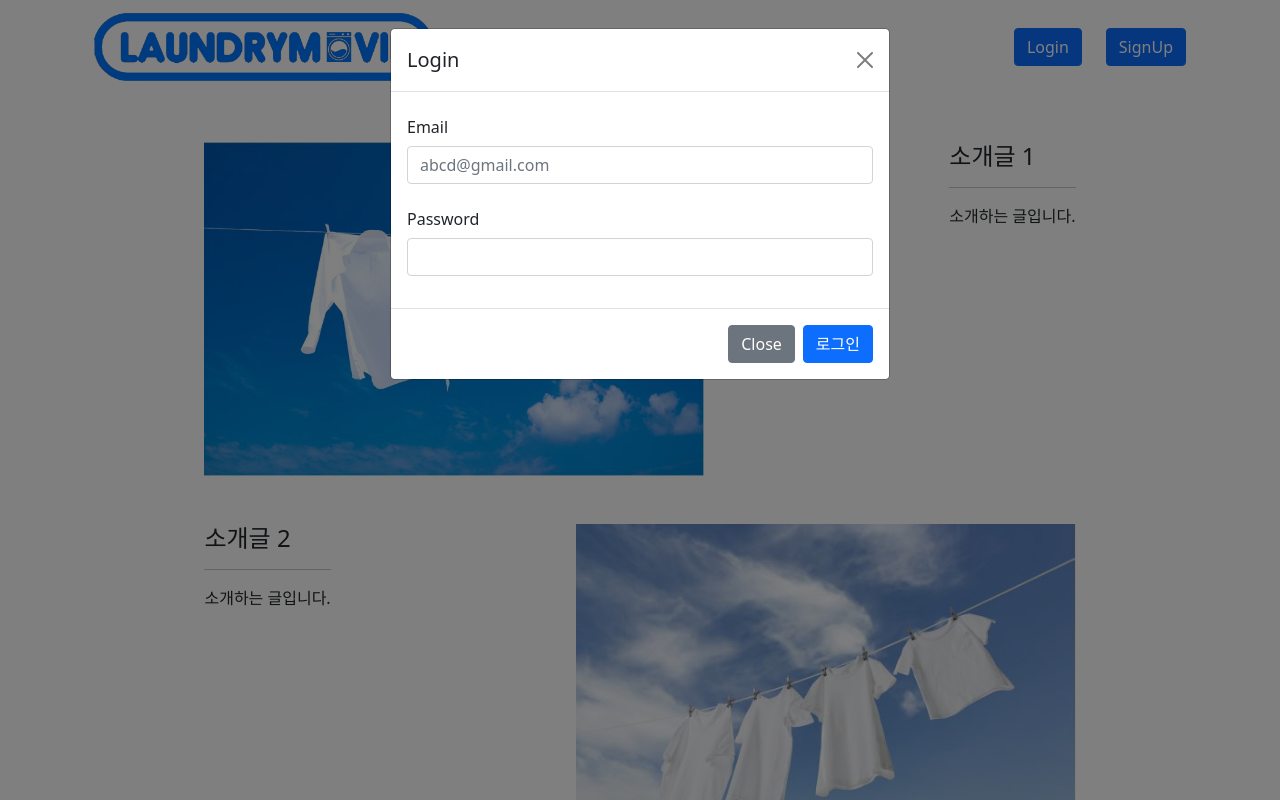
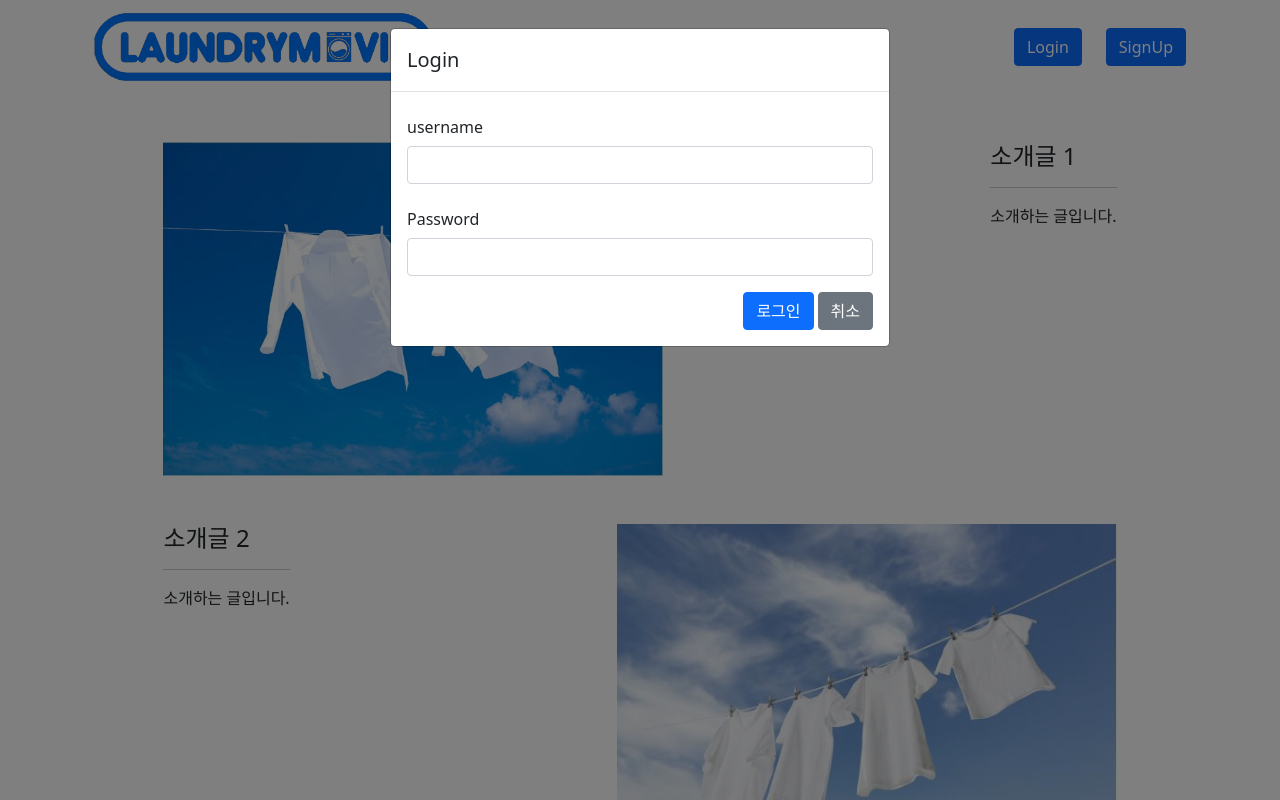
Before and after one commit to qooktree1/Laundry-Movie, a Django app: page /movies/ in a window 1280 px wide, after a click on "Login". Run offline with Django 3.2, Linux system fonts and the light colour scheme.

Commit message:
0522_끝

```diff
--- /dev/null
+++ b/Laundry-Movie/accounts/templates/accounts/profile.html
@@ -0,0 +1,5 @@
+{% extends 'base.html' %}
+
+{% block content %}
+<h1>{{user.username}}</h1>
+{% endblock content %}
--- a/Laundry-Movie/accounts/urls.py
+++ b/Laundry-Movie/accounts/urls.py
@@ -4,5 +4,8 @@
 app_name = 'accounts'
 
 urlpatterns = [
-    path('profile/<username>/', views.profile),
+    path('signup/', views.signup, name="signup"),
+    path('login/', views.login, name="login"),
+    path('logout/', views.logout, name="logout"),
+    path('profile/<username>/', views.profile, name="profile"),
 ]
--- a/Laundry-Movie/laundry_movie/settings.py
+++ b/Laundry-Movie/laundry_movie/settings.py
@@ -73,7 +73,6 @@
     ],
 }
 '''
-
 MIDDLEWARE = [
     'django.middleware.security.SecurityMiddleware',
     'django.contrib.sessions.middleware.SessionMiddleware',
--- a/Laundry-Movie/laundry_movie/urls.py
+++ b/Laundry-Movie/laundry_movie/urls.py
@@ -7,6 +7,6 @@
     path('dumpdata/', include('dumpData.urls')),
     path('community/', include('community.urls')),
     path('accounts/', include('accounts.urls')),
-    path('accounts/', include('dj_rest_auth.urls')),
-    path('accounts/signup/', include('dj_rest_auth.registration.urls')),
+    # path('accounts/', include('dj_rest_auth.urls')),
+    # path('accounts/signup/', include('dj_rest_auth.registration.urls')),
 ]
--- a/Laundry-Movie/movies/templates/movies/index.html
+++ b/Laundry-Movie/movies/templates/movies/index.html
@@ -14,7 +14,7 @@
     <nav class="navbar navbar-expand-sm">
       <div class="container-fluid">
         <a class="navbar-brand" href="#">
-          <img src="{% static 'LOGO.png'%}" alt="logo_img" style="width:340px;">
+          <img href="{% url 'movies:index' %}" src="{% static 'LOGO.png'%}" alt="logo_img" style="width:340px;">
         </a>
 
         <div class="">
@@ -40,26 +40,28 @@
         <div class="modal-content">
           <div class="modal-header">
             <h5 class="modal-title" id="loginModalLabal">Login</h5>
-            <button type="button" class="btn-close" data-bs-dismiss="modal" aria-label="Close"></button>
+            <!-- 우상단 x버튼 <button type="button" class="btn-close" data-bs-dismiss="modal" aria-label="Close"></button>-->
           </div>
           <div class="modal-body">
-            <form>
+
+            {% comment %} form 시작 {% endcomment %}
+            <form action="{% url 'accounts:login' %}" method="POST">
+              {% csrf_token %}
 
               <div class="mb-3">
-                <label for="email" class="col-form-label">Email</label>
-                <input class="form-control" type="text" id="email" name="email" placeholder="abcd@gmail.com">
+                <label for="username" class="col-form-label">username</label>
+                <input class="form-control" type="text" id="username" name="username">
               </div>
 
               <div class="mb-3">
                 <label for="password" class="col-form-label">Password</label>
                 <input class="form-control" type="password" id="password" name="password">
               </div>
-
+              <div class="d-flex justify-content-end">
+                <button type="submit" class="btn btn-primary">로그인</button>
+                <button type="button" class="btn btn-secondary ms-1"  data-bs-dismiss="modal" aria-label="Close">취소</button>
+              </div>
             </form>
-          </div>
-          <div class="modal-footer">
-            <button type="button" class="btn btn-secondary" data-bs-dismiss="modal">Close</button>
-            <button type="button" class="btn btn-primary">로그인</button>
           </div>
         </div>
       </div>
@@ -71,31 +73,35 @@
         <div class="modal-content">
           <div class="modal-header">
             <h5 class="modal-title" id="SignUpModalLabal">SignUp</h5>
-            <button type="button" class="btn-close" data-bs-dismiss="modal" aria-label="Close"></button>
           </div>
           <div class="modal-body">
-            <form>
+
+            {% comment %} form 시작 {% endcomment %}
+            <form action="{% url 'accounts:signup' %}" method="POST">
+              {% csrf_token %}
 
               <div class="mb-3">
-                <label for="email" class="col-form-label">Email</label>
-                <input class="form-control" type="text" id="email" name="email" placeholder="abcd@gmail.com">
+                <label for="username" class="col-form-label">Username</label>
+                <input class="form-control" type="text" id="username" name="username">
               </div>
 
               <div class="mb-3">
-                <label for="password" class="col-form-label">Password</label>
-                <input class="form-control" type="password" id="password" name="password">
+                <label for="password1" class="col-form-label">Password</label>
+                <input class="form-control" type="password" id="password1" name="password1">
               </div>
 
               <div class="mb-3">
-                <label for="password-confirm" class="col-form-label">Password Confirm</label>
-                <input class="form-control" type="password" id="password-confirm" name="password-confirm">
+                <label for="password2" class="col-form-label">Password Confirm</label>
+                <input class="form-control" type="password" id="password2" name="password2">
+              </div>
+
+              <div class="d-flex justify-content-end">
+                <button type="submit" class="btn btn-primary">회원가입</button>
+                <button type="button" class="btn btn-secondary ms-1"  data-bs-dismiss="modal" aria-label="Close">취소</button>
               </div>
 
             </form>
           </div>
-          <div class="modal-footer">
-            <button type="button" class="btn btn-secondary" data-bs-dismiss="modal">Close</button>
-            <button type="button" class="btn btn-primary">회원가입</button>
           </div>
         </div>
       </div>
```
Also changed, not shown: Laundry-Movie/accounts/forms.py (added, +16 -0 lines), Laundry-Movie/accounts/serializers.py (+15 -0 lines), Laundry-Movie/accounts/views.py (+62 -1 lines), Laundry-Movie/movies/templates/movies/home.html (+7 -2 lines), Laundry-Movie/movies/templates/movies/movie_detail.html (+11 -0 lines), Laundry-Movie/templates/base.html (+22 -6 lines).
